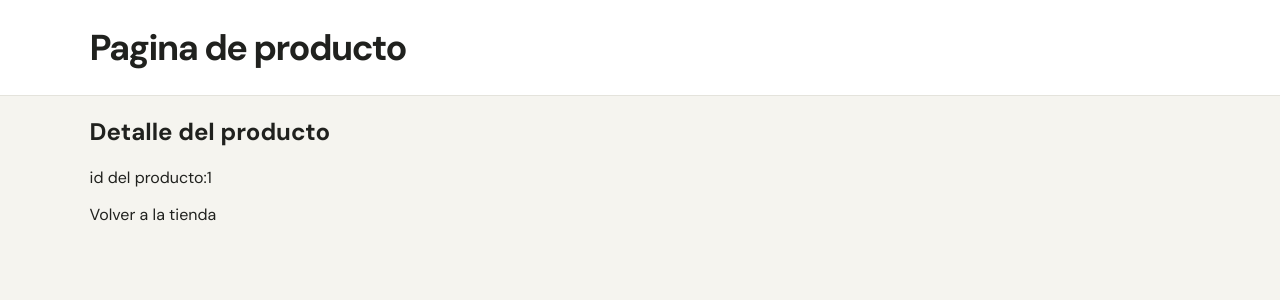
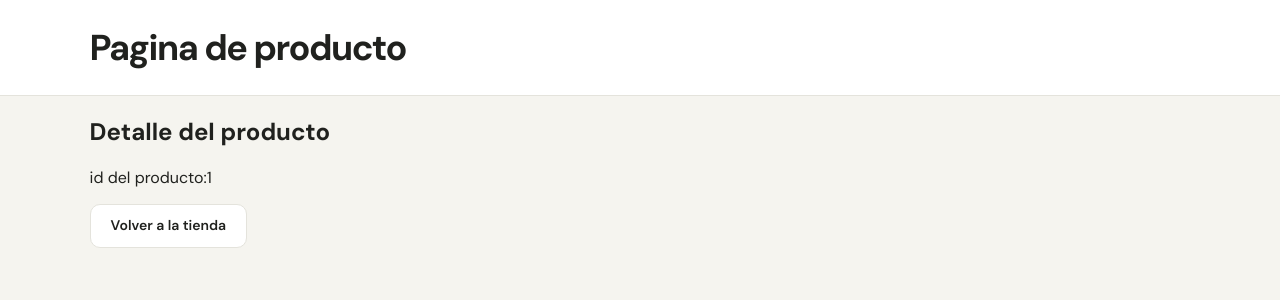
Before and after one commit to hamdsgn/product-manager, a React (Vite) app: page /producto/1 in a window 1280 px wide. Shown: the top 300 px of the page. Built offline with nearby package versions, Linux system fonts and the light colour scheme.

Commit message:
dinamycs productopages

```diff
--- a/src/components/ProductCard.jsx
+++ b/src/components/ProductCard.jsx
@@ -1,10 +1,10 @@
-import { useContext } from 'react';
+import { useContext, memo } from 'react';
 import { FavoritesContext } from '../context/FavoritesContext.jsx';
-import { memo } from 'react';
 import { CartContext } from '../context/CartContext.jsx';
 import {ShoppingCart, HeartPlus, HeartMinus, Scale} from 'lucide-react';
 import { RecentlyViewedContext } from '../context/RecentlyViewedContext.jsx';
 import { CompareContext } from '../context/CompareContext.jsx';
+import { Link } from 'react-router-dom';
 
 const ProductCard = memo(({product}) => {
     const {handleAddToCart} = useContext(CartContext);
@@ -43,9 +43,13 @@ const ProductCard = memo(({product}) => {
                     <p><b>{product.price} €</b></p>
 
                     <div className='cart-buttons'>
-                        <button className="btn btn--secondary" onClick={() => handlerecentlyViewed(product)}>
+                        <Link
+                            to={`producto/${product.id}`}
+                            className="btn btn--secondary"
+                            onClick={() => handlerecentlyViewed(product)}
+                        >
                             Ver
-                        </button>
+                        </Link>
 
                         <button className="btn btn--accent" onClick={() => handleAddToCart(product)}>
                             <ShoppingCart size={18} strokeWidth={1.8} />
--- a/src/pages/ProductPage.jsx
+++ b/src/pages/ProductPage.jsx
@@ -11,7 +11,7 @@ function ProductPage() {
             <main className="section">
                 <h2>Detalle del producto</h2>
                 <p>id del producto:{id}</p>
-                <Link to="/">Volver a la tienda</Link>
+                <Link className="btn btn--secondary" to="/">Volver a la tienda</Link>
             </main>
         </>
     );
```
